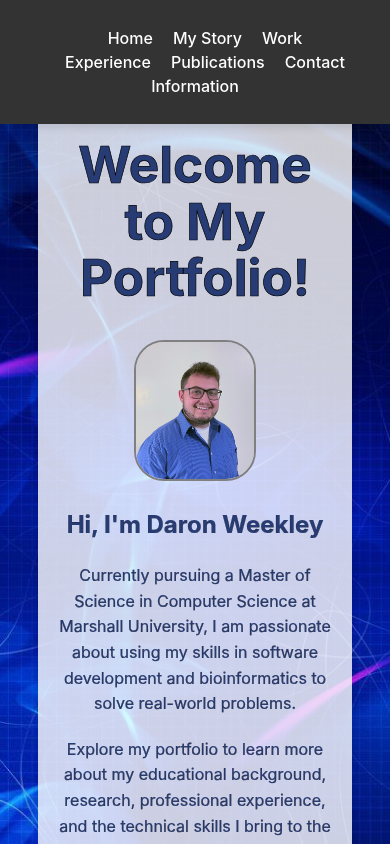
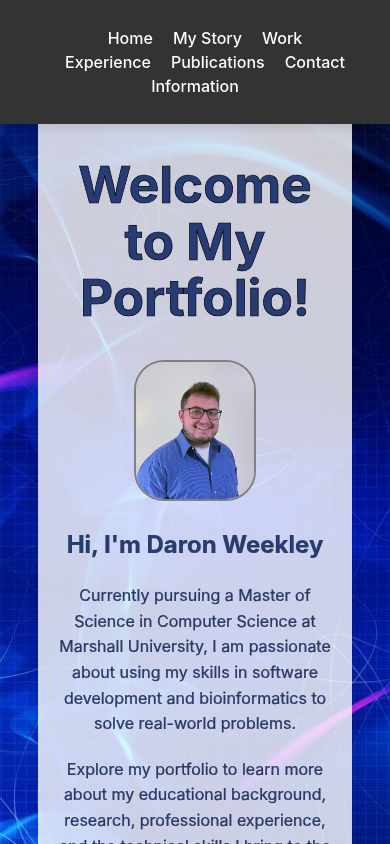
Before and after one commit to dmweekley99/Daron, a React (Vite) app in the folder My-Webpage/: page / in a window 390 px wide. Built offline with nearby package versions, Linux system fonts and the light colour scheme.

Commit message:
changed home css home-container for 60px to 80px

```diff
--- a/My-Webpage/src/style/Home.css
+++ b/My-Webpage/src/style/Home.css
@@ -42,7 +42,7 @@
 /* Media query for screens smaller than 768px (mobile devices) */
 @media screen and (max-width: 768px) {
     .home-container {
-        margin: 60px auto;
+        margin: 80px auto;
         padding: 10px;
     }
 
```
